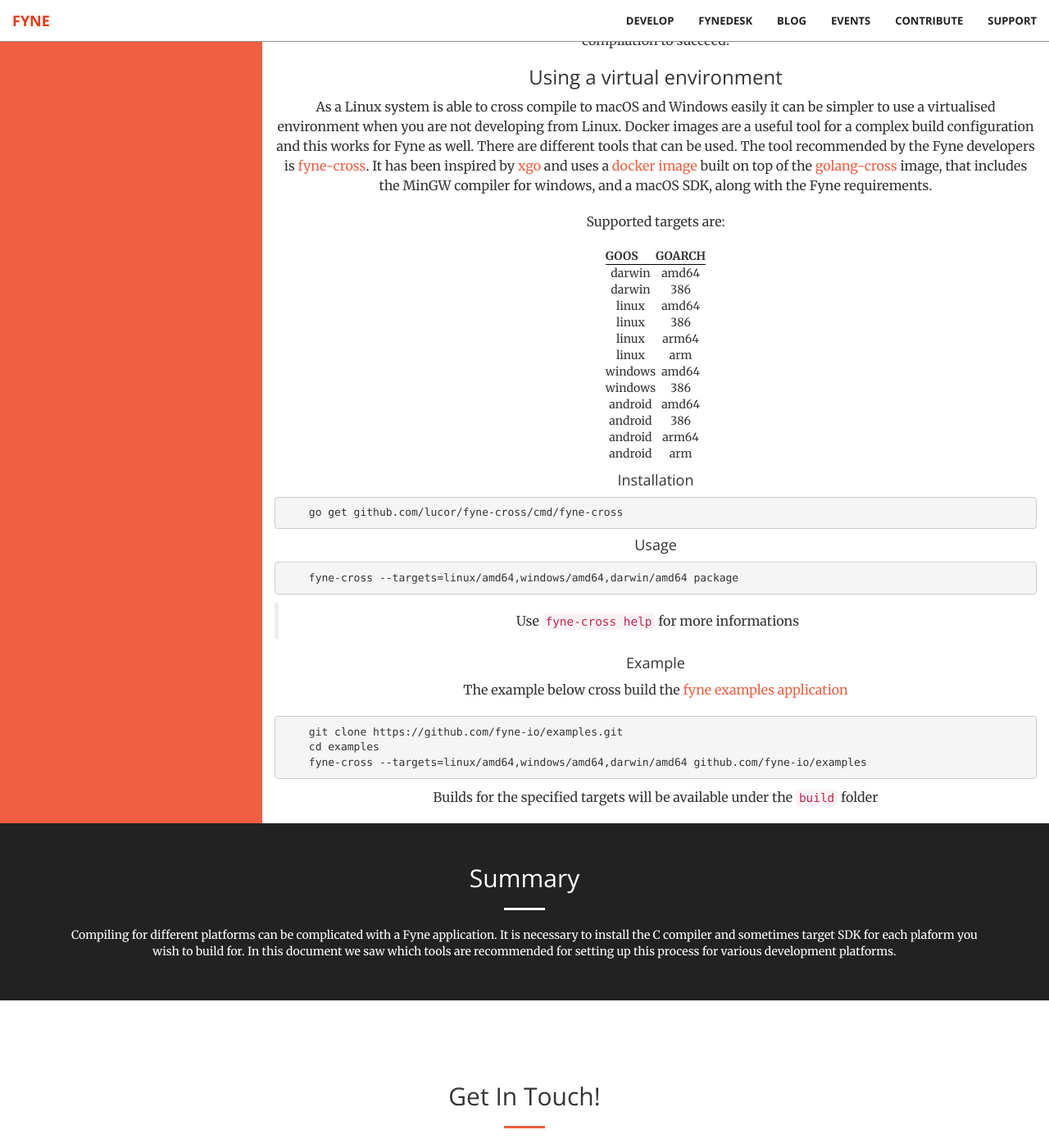
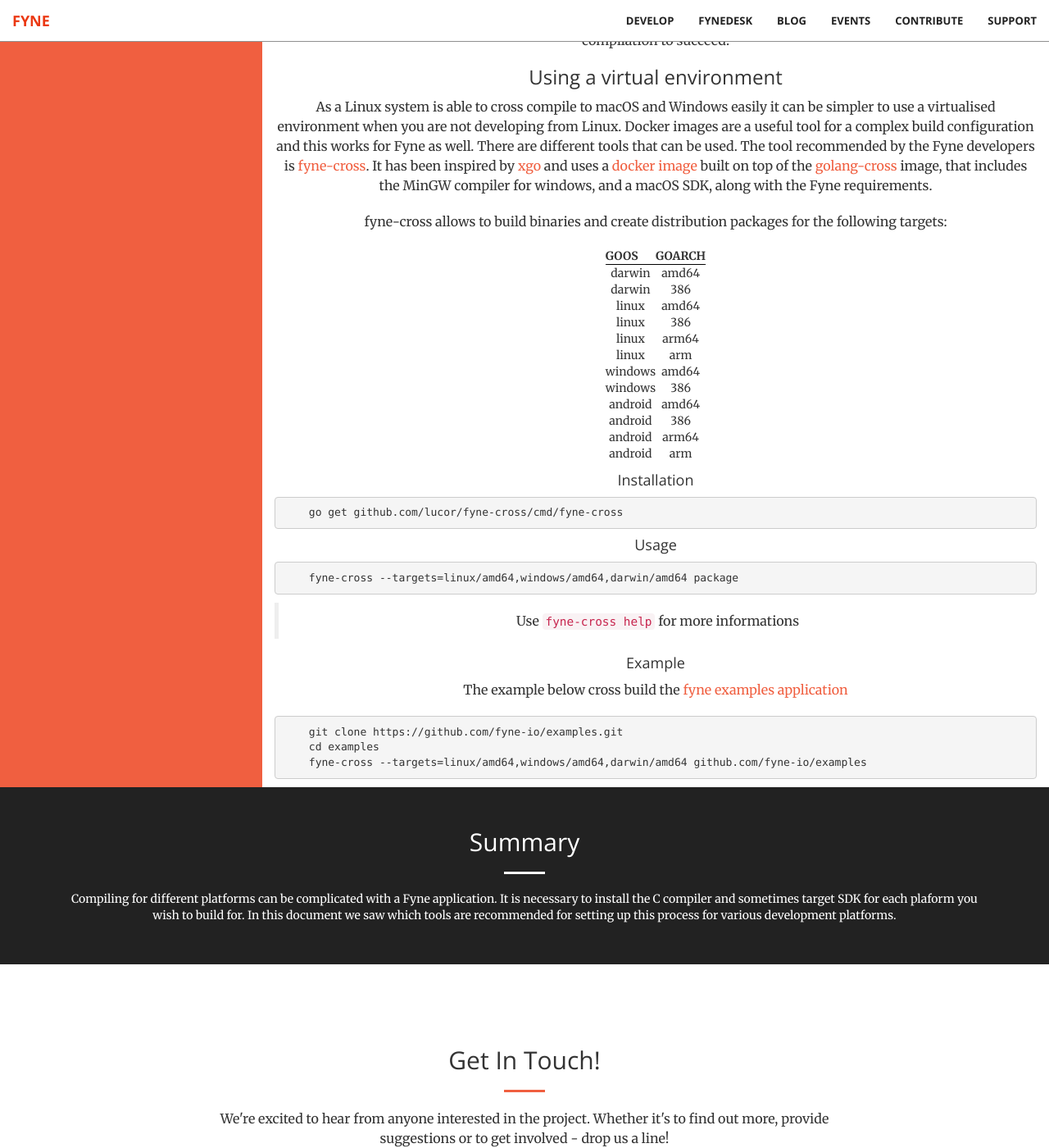
Before and after one commit to fyne-io/fyne-io.github.io, a Jekyll site: the page built from _develop/cross-compiling.md, in a window 1280 px wide and 1400 px high, scrolled down 932 px. Shown: the whole window at 82% size. Built offline with Jekyll 4.4.1, drawn with Linux system fonts in a browser that asks for light colours.

Commit message:
Add a note about distribution package support

```diff
--- a/_develop/cross-compiling.md
+++ b/_develop/cross-compiling.md
@@ -34,7 +34,7 @@
 As a Linux system is able to cross compile to macOS and Windows easily it can be simpler to use a virtualised environment when you are not developing from Linux. Docker images are a useful tool for a complex build configuration and this works for Fyne as well. There are different tools that can be used. The tool recommended by the Fyne developers is [fyne-cross](https://github.com/lucor/fyne-cross). It has been inspired by [xgo](https://github.com/karalabe/xgo) and uses a [docker image](https://hub.docker.com/r/lucor/fyne-cross) built on top of the [golang-cross](https://github.com/docker/golang-cross) image,
 that includes the MinGW compiler for windows, and a macOS SDK, along with the Fyne requirements.
 
-Supported targets are:
+fyne-cross allows to build binaries and create distribution packages for the following targets:
 
 | GOOS | GOARCH |
 |------|----|
@@ -69,5 +69,3 @@
         git clone https://github.com/fyne-io/examples.git
         cd examples
         fyne-cross --targets=linux/amd64,windows/amd64,darwin/amd64 github.com/fyne-io/examples
-
-Builds for the specified targets will be available under the `build` folder
```
